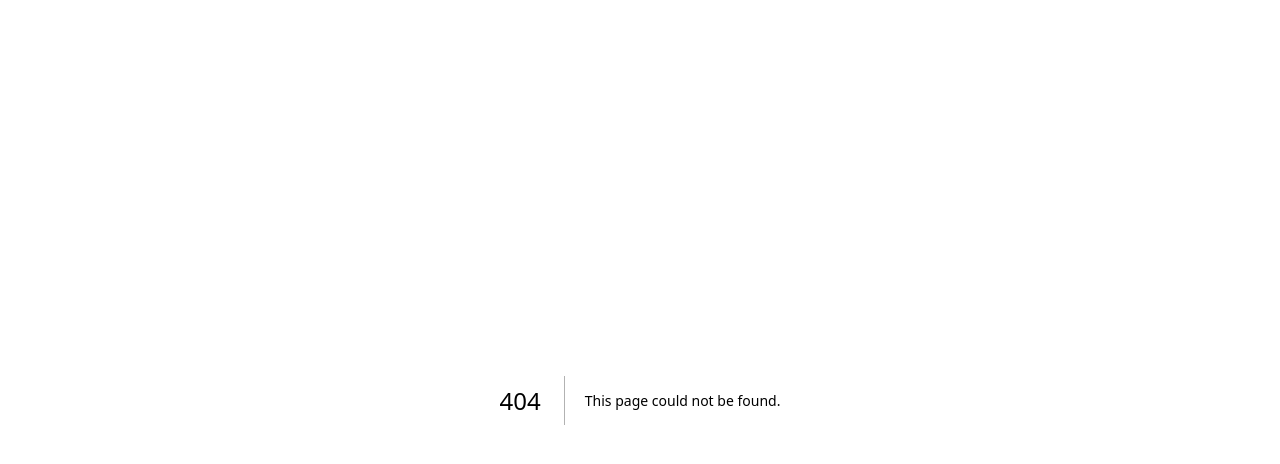
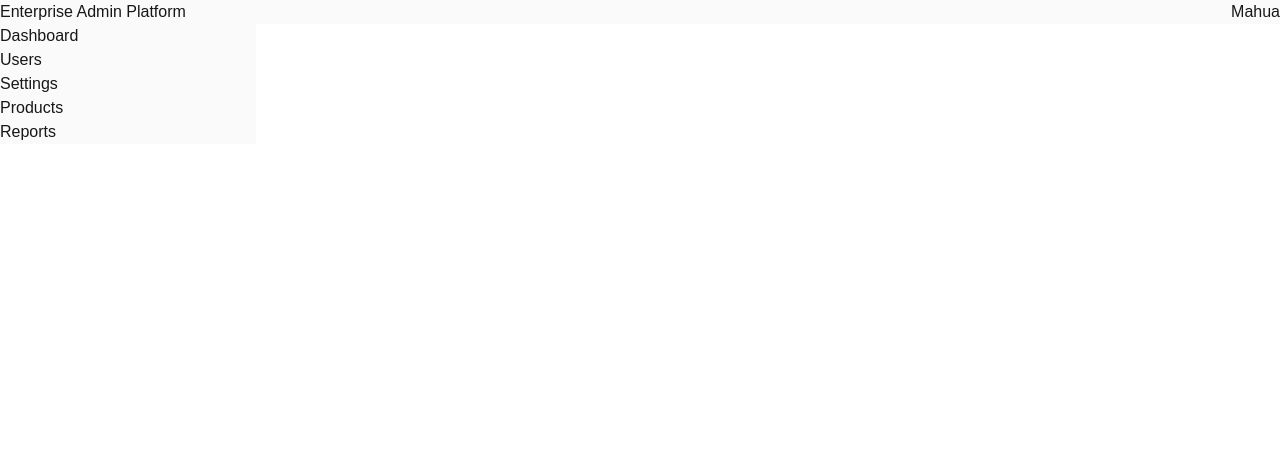
Before and after one commit to mahuachanda/enterprise-admin-platform-nextjs, a Next.js app: page /users in a window 1280 px wide. Before the commit this address had no page. Shown: the top 464 px of the page. Built offline with nearby package versions, Linux system fonts and the light colour scheme.

Commit message:
build initial admin portal shell and routing

```diff
--- a/src/app/layout.tsx
+++ b/src/app/layout.tsx
@@ -1,29 +1,28 @@
 import type { Metadata } from "next";
-import { Geist, Geist_Mono } from "next/font/google";
 import "./globals.css";
+import Header from "@/components/Header";
+import Sidebar from "@/components/Sidebar";
 
-const geistSans = Geist({
-  variable: "--font-geist-sans",
-  subsets: ["latin"],
-});
-
-const geistMono = Geist_Mono({
-  variable: "--font-geist-mono",
-  subsets: ["latin"],
-});
 
 export const metadata: Metadata = {
-  title: "Create Next App",
-  description: "Generated by create next app",
+  title: "Enterprise Admin Platform",
+  description: "This is my application for managing enterprise resources.",
 };
 
 export default function RootLayout({ children }: LayoutProps<"/">) {
   return (
-    <html
-      lang="en"
-      className={`${geistSans.variable} ${geistMono.variable} h-full antialiased`}
-    >
-      <body className="min-h-full flex flex-col">{children}</body>
+    <html>
+      <body>
+        <Header/>
+        <div className="flex">
+          <Sidebar/>
+
+
+        <main className="flex-1">
+            {children}
+        </main>
+        </div>
+      </body>
     </html>
   );
 }
--- a/src/app/page.tsx
+++ b/src/app/page.tsx
@@ -1,68 +1,11 @@
-import Image from "next/image";
 
+import SearchBox from "@/components/SearchBox";
 export default function Home() {
   return (
-    <div className="flex flex-col flex-1 items-center justify-center bg-zinc-50 font-sans dark:bg-black">
-      <main className="flex flex-1 w-full max-w-3xl flex-col items-center justify-between py-32 px-16 bg-white dark:bg-black sm:items-start">
-        <Image
-          className="dark:invert h-5 w-[100px]"
-          src="/next.svg"
-          alt="Next.js logo"
-          width={100}
-          height={20}
-          priority
-        />
-        <div className="flex flex-col items-center gap-6 text-center sm:items-start sm:text-left">
-          <h1 className="max-w-xs text-3xl font-semibold leading-10 tracking-tight text-black dark:text-zinc-50">
-            To get started, edit the{" "}
-            <code className="rounded bg-black/[.06] px-1.5 py-0.5 font-mono text-[0.9em] dark:bg-white/[.08]">
-              page.tsx
-            </code>{" "}
-            file.
-          </h1>
-          <p className="max-w-md text-lg leading-8 text-zinc-600 dark:text-zinc-400">
-            Looking for a starting point or more instructions? Head over to{" "}
-            <a
-              href="https://vercel.com/templates?framework=next.js&utm_source=create-next-app&utm_medium=appdir-template-tw&utm_campaign=create-next-app"
-              className="font-medium text-zinc-950 dark:text-zinc-50"
-            >
-              Templates
-            </a>{" "}
-            or the{" "}
-            <a
-              href="https://nextjs.org/learn?utm_source=create-next-app&utm_medium=appdir-template-tw&utm_campaign=create-next-app"
-              className="font-medium text-zinc-950 dark:text-zinc-50"
-            >
-              Learning
-            </a>{" "}
-            center.
-          </p>
-        </div>
-        <div className="flex flex-col gap-4 text-base font-medium sm:flex-row">
-          <a
-            className="flex h-12 w-full items-center justify-center gap-2 rounded-full bg-foreground px-5 text-background transition-colors hover:bg-[#383838] dark:hover:bg-[#ccc] md:w-[158px]"
-            href="https://vercel.com/new?utm_source=create-next-app&utm_medium=appdir-template-tw&utm_campaign=create-next-app"
-            target="_blank"
-            rel="noopener noreferrer"
-          >
-            <Image
-              className="dark:invert h-[14px] w-4"
-              src="/vercel.svg"
-              alt="Vercel logomark"
-              width={16}
-              height={14}
-            />
-            Deploy Now
-          </a>
-          <a
-            className="flex h-12 w-full items-center justify-center rounded-full border border-solid border-black/[.08] px-5 transition-colors hover:border-transparent hover:bg-black/[.04] dark:border-white/[.145] dark:hover:bg-[#1a1a1a] md:w-[158px]"
-            href="https://nextjs.org/docs?utm_source=create-next-app&utm_medium=appdir-template-tw&utm_campaign=create-next-app"
-            target="_blank"
-            rel="noopener noreferrer"
-          >
-            Documentation
-          </a>
-        </div>
+    <div>
+      <main>
+       <p>My Senior Frontend Engineering Journey </p>
+       <SearchBox />
       </main>
     </div>
   );
--- /dev/null
+++ b/src/app/users/page.tsx
@@ -0,0 +1,9 @@
+export default function User(){
+    return
+    (
+        <div>
+            <h1>Users</h1>
+            <p>Manage enterprise users here.</p>
+        </div>
+    )
+}
--- /dev/null
+++ b/src/components/Header.tsx
@@ -0,0 +1,10 @@
+export default function Header(){
+    return (
+        <header>
+            <div className="flex flex-row items-center justify-between bg-zinc-50 font-sans dark:bg-black">
+            <h1>Enterprise Admin Platform</h1>
+            <p>Mahua</p>
+            </div>
+        </header>
+    )
+}
--- /dev/null
+++ b/src/components/SearchBox.tsx
@@ -0,0 +1,9 @@
+"use client";
+import {useState} from "react";
+
+export default function SearchBox() {
+    const [search, setSearch] =useState("");
+        return (<div>
+        <input type="text" placeholder="Search..." value={search} onChange={(e) => setSearch(e.target.value)}/>
+    </div>)
+}
--- /dev/null
+++ b/src/components/Sidebar.tsx
@@ -0,0 +1,16 @@
+import Link from "next/link";
+export default function Sidebar() {
+    return (
+        <aside className="w-64 bg-zinc-50 font-sans dark:bg-black">
+            <nav>
+                <ul>
+                    <li><Link href="/dashboard">Dashboard</Link></li>
+                    <li><Link href="/users">Users</Link></li> {/* Next.js Link component for client-side navigation */}
+                    <li><Link href="/settings">Settings</Link></li>
+                    <li><Link href="/products">Products</Link></li>
+                    <li><Link href="/reports">Reports</Link></li>
+                </ul>
+            </nav>
+        </aside>
+    );
+}
```
Also changed, not shown: src/app/products/page.tsx (added), src/app/reports/page.tsx (added), src/app/settings/page.tsx (added).
